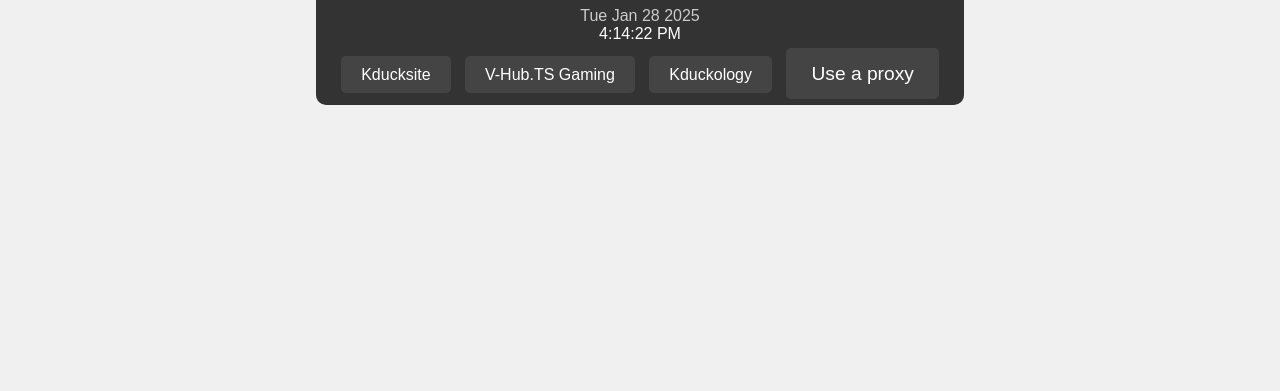
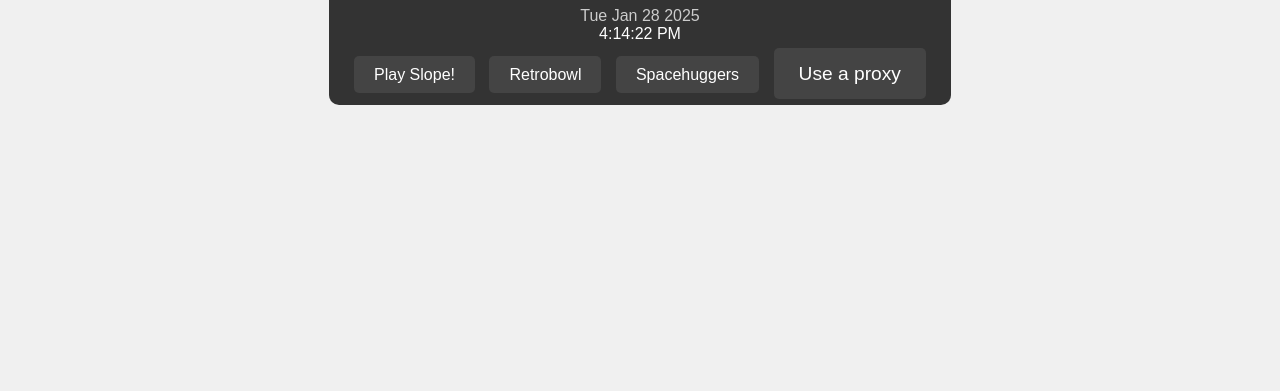
Before and after one commit to Kurzuck/kurzuck.github.io, a plain HTML site: page index.html in a window 1280 px wide. Shown: the part 409-800 px from the top of the page. Drawn offline with Linux system fonts and the light colour scheme.

Commit message:
Update index.html

```diff
--- a/index.html
+++ b/index.html
@@ -90,9 +90,9 @@
         <div id="date"></div>
         <div id="time"></div>
         <div class="button-container">
-            <a href="https://sites.google.com/view/kducksite" class="button">Kducksite</a>
-            <a href="https://sites.google.com/view/hubv" class="button">V-Hub.TS Gaming</a>
-            <a href="https://sites.google.com/view/kduckology" class="button">Kduckology</a>
+            <a href="https://kurzuck.github.io/g/slope" class="button">Play Slope!</a>
+            <a href="https://kurzuck.github.io/g/retrobowl" class="button">Retrobowl</a>
+            <a href="https://kurzuck.github.io/g/spacehuggers" class="button">Spacehuggers</a>
             <a href="https://kurzuck.github.io/px" class="button button-large">Use a proxy</a>
         </div>
     </div>
```
